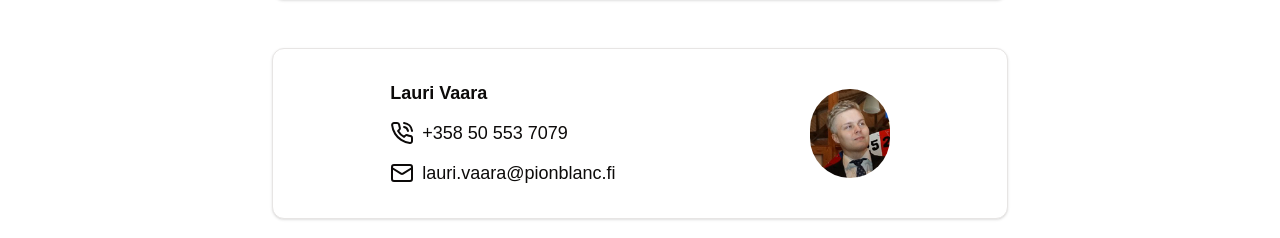
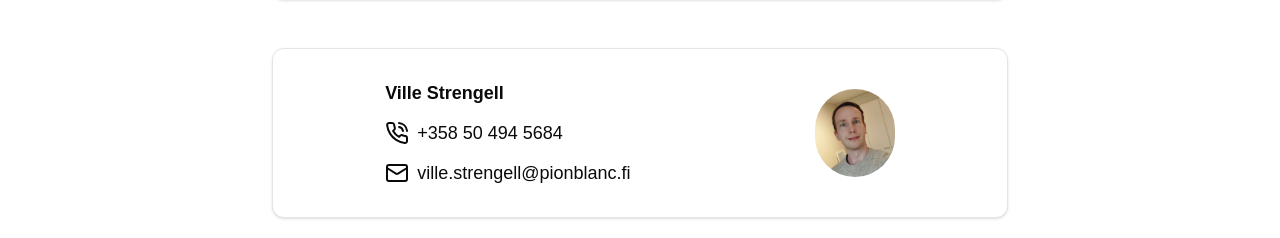
Before and after one commit to strengv1/pionblanc, a Next.js app: page /contact_us in a window 1280 px wide. Shown: the part 562-800 px from the top of the page. Built offline with nearby package versions, Linux system fonts and the light colour scheme; no server answers.

Commit message:
lauri delete

```diff
--- a/src/app/about/page.tsx
+++ b/src/app/about/page.tsx
@@ -11,11 +11,11 @@ export default function About() {
       quote: t("QuoteJan"), //Driven by simplicity and efficiency
       image: "/jan.jpg"
     },
-    {
-      name: "Lauri",
-      quote: t("QuoteLauri"), // Code, coffee, and creativity
-      image: "/lauri.png"
-    },
+    // {
+    //   name: "Lauri",
+    //   quote: t("QuoteLauri"), // Code, coffee, and creativity
+    //   image: "/lauri.png"
+    // },
     {
       name: "Ville",
       quote: t("QuoteVille"),
--- a/src/app/contact_us/page.tsx
+++ b/src/app/contact_us/page.tsx
@@ -38,7 +38,7 @@ export default function ContactUs() {
           />
         </Card>
 
-        <Card className={cardClasses}>
+        {/* <Card className={cardClasses}>
           <div className={commonDivClasses}>
             <h1 className="font-bold">Lauri Vaara</h1>
             <p className="flex items-center">
@@ -55,7 +55,7 @@ export default function ContactUs() {
             height={80}
             className={imageClasses}
           />
-        </Card>
+        </Card> */}
 
         <Card className={cardClasses}>
           <div className={commonDivClasses}>
```
Also changed, not shown: 1 other file (tests, documents, lock files or other folders).
